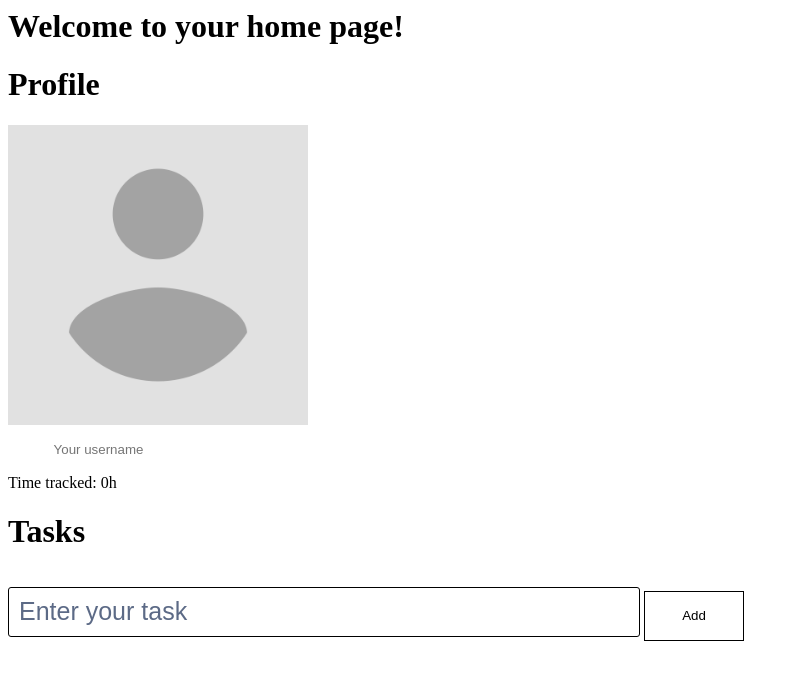
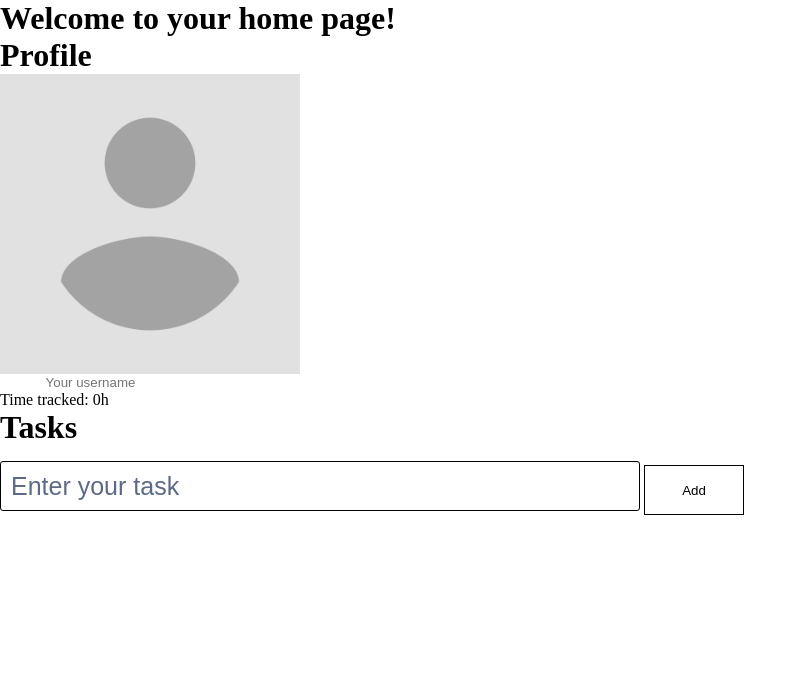
Before and after one commit to sphsny/StudyArsenal, a plain HTML site: page wwwroot/pages/home.html in a window 1280 px wide. Shown: the whole page, without its empty margins (0-807 px from the left). Drawn offline with Linux system fonts and the light colour scheme; files that its build step writes are made by us from their sources; files whose address does not match are found by name.

Commit message:
another small code clean up

```diff
--- a/wwwroot/css/styles.css
+++ b/wwwroot/css/styles.css
@@ -1,3 +1,9 @@
+/* default for all elements */
+* {
+    margin: 0;
+    box-sizing: border-box;
+  }
+
 /* purple text style */
 .text-purple {
     color: rgb(92, 106, 134);
```
Also changed, not shown: wwwroot/index.html (+4 -11 lines).
